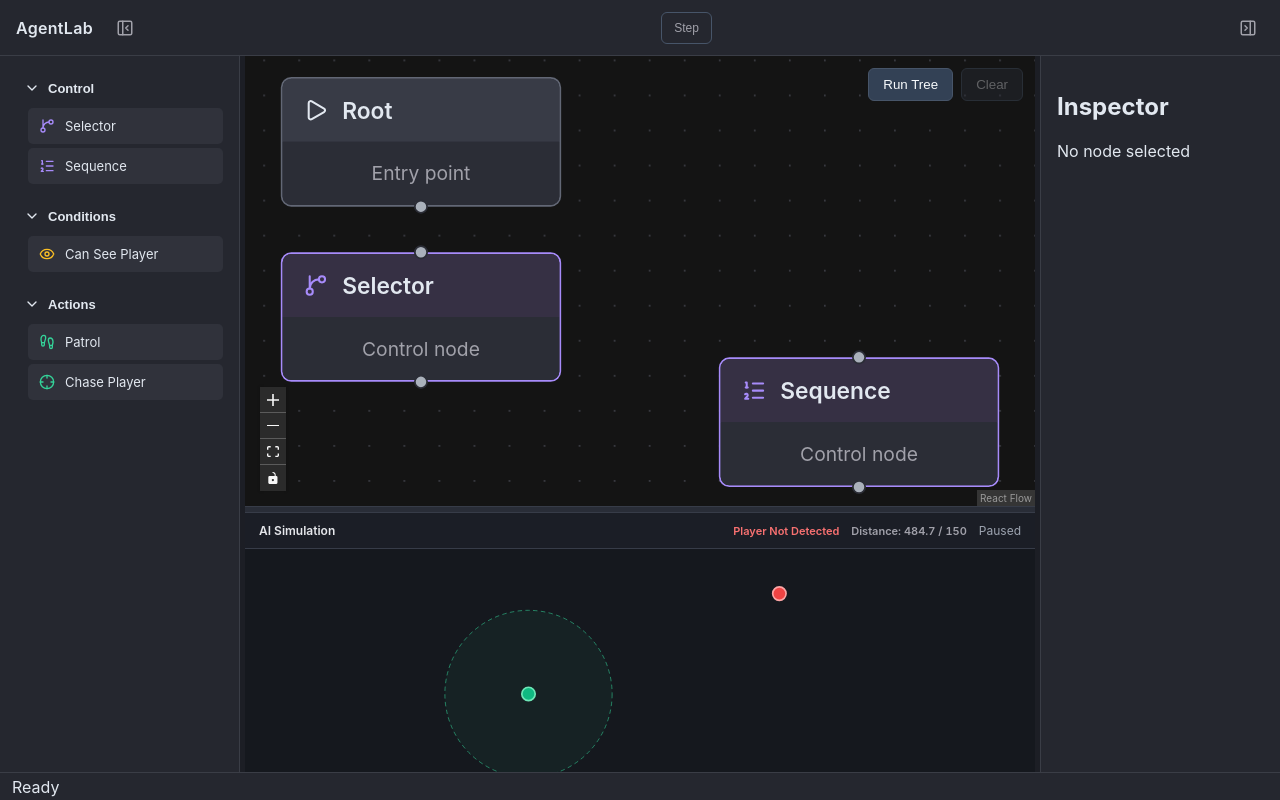
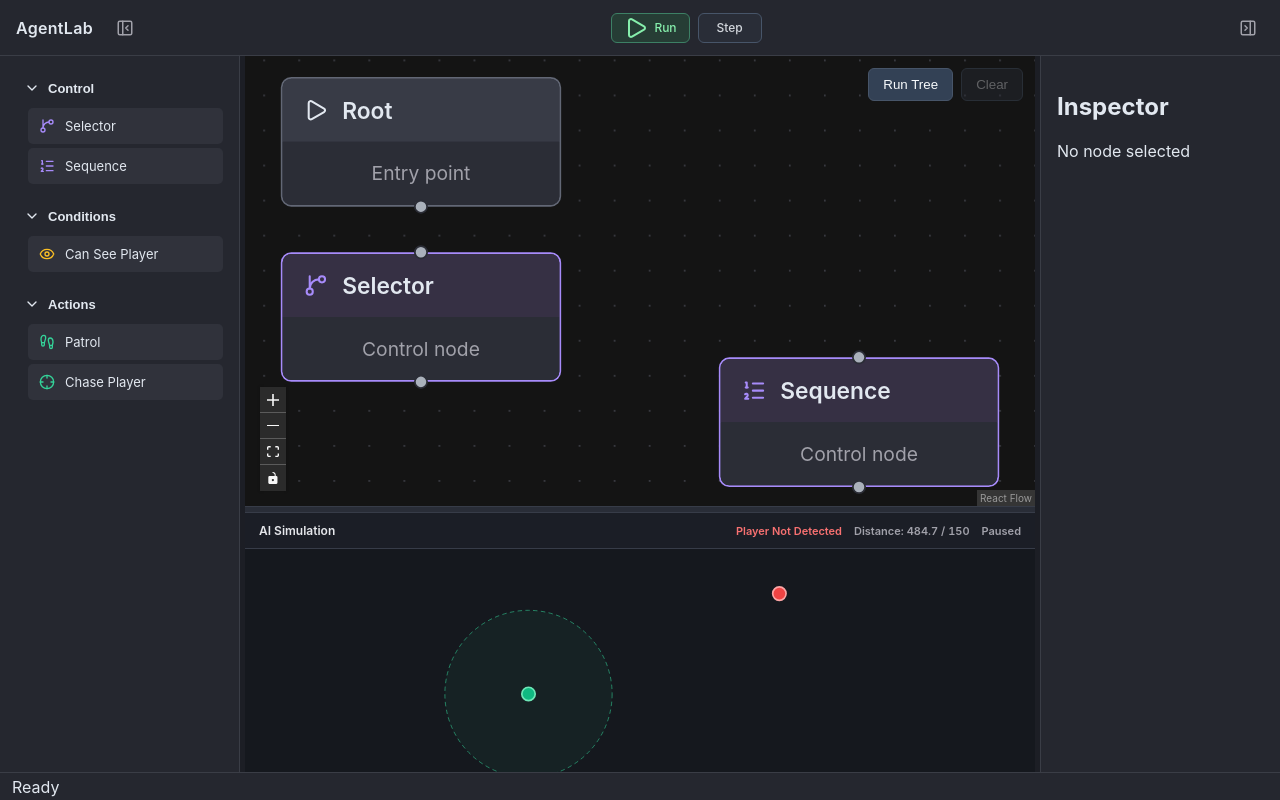
Before and after one commit to lolalolabob123/AgentLab, a React (Vite) app in the folder agentlab/: page / in a window 1280 px wide. Built offline with nearby package versions, Linux system fonts and the light colour scheme.

Commit message:
added automatic simulation running and state updating

```diff
--- a/agentlab/src/App.tsx
+++ b/agentlab/src/App.tsx
@@ -1,5 +1,5 @@
-import { useCallback, useRef, useState } from "react";
-import { PanelLeftClose, PanelLeftOpen, PanelRightClose, PanelRightOpen } from "lucide-react";
+import { useCallback, useRef, useState, useEffect } from "react";
+import { PanelLeftClose, PanelLeftOpen, PanelRightClose, PanelRightOpen, Play, Pause } from "lucide-react";
 import NodeLibrary from "./components/NodeLibrary";
 import { nodeDefinitions } from "./data/nodeDefinitions";
 import Inspector from "./components/Inspector";
@@ -11,6 +11,7 @@ import type { Position } from "./engine/simulation/detection";
 import { INITIAL_PLAYER_POSITION, INITIAL_AGENT_POSITION } from "./engine/simulation/world";
 import type { BehaviourEditorHandle } from "./components/BehaviourEditor";
 import { moveTowards } from "./engine/simulation/movement";
+import { getPatrolTarget } from "./engine/simulation/patrol";
 
 function App() {
 
@@ -51,11 +52,16 @@ function App() {
     INITIAL_AGENT_POSITION
   );
 
+  const [patrolAngle, setPatrolAngle] = useState(0);
+
   const selectedNode = nodeDefinitions.find(
     (node) => node.id === selectedNodeId
   );
 
+  const [isSimulationRunning, setIsSimulationRunning] = useState(false);
+
   const behaviourEditorRef = useRef<BehaviourEditorHandle>(null);
+  const simulationStepRef = useRef<(deltaTime?: number) => void>(() => {});
 
   const handleAddNode = (id: string) => {
     setNodeToAdd({
@@ -160,7 +166,7 @@ function App() {
 
 
 
-const handleStepSimulation = () => {
+  const handleStepSimulation = (deltaTime = 0.5) => {
     const behaviour =
       behaviourEditorRef.current?.getActiveBehaviour();
 
@@ -172,7 +178,6 @@ const handleStepSimulation = () => {
     console.log("Active AI behaviour:", behaviour.variant);
 
     if (behaviour.variant === "chase-player") {
-        const deltaTime = 0.5;
 
       const chaseSpeed =
         typeof behaviour.data.chaseSpeed === "number"
@@ -223,9 +228,63 @@ const handleStepSimulation = () => {
         return nextPosition;
       });
     }
+
+    if (behaviour.variant === "patrol") {
+      const deltaTime = 0.5;
+
+      const patrolSpeed =
+        typeof behaviour.data.speed === "number"
+          ? behaviour.data.speed
+          : 2;
+      const patrolRadius =
+        typeof behaviour.data.patrolRadius === "number"
+          ? behaviour.data.patrolRadius
+          : 100;
+
+      const target = getPatrolTarget(
+        INITIAL_AGENT_POSITION,
+        patrolRadius,
+        patrolAngle
+      );
+
+      const movementSpeed = patrolSpeed * 25;
+
+      const nextPosition = moveTowards(
+        agentPosition,
+        target,
+        movementSpeed,
+        deltaTime
+      );
+
+      setAgentPosition(nextPosition);
+
+      const distanceToTarget = Math.hypot(
+        target.x - nextPosition.x,
+        target.y - nextPosition.y
+      );
+
+      if (distanceToTarget < 1) {
+        setPatrolAngle((currentAngle) =>
+          (currentAngle + Math.PI / 2) % (Math.PI * 2))
+      };
+    }
   };
 
+  simulationStepRef.current = handleStepSimulation;
 
+  useEffect(() => {
+    if (!isSimulationRunning) {
+      return;
+    }
+
+    const interval = window.setInterval(() => {
+      simulationStepRef.current(0.05);
+    }, 50);
+
+    return () => {
+      window.clearInterval(interval);
+    };
+  });
 
   return (
     <div className="app">
@@ -249,14 +308,32 @@ const handleStepSimulation = () => {
           </button>
         </div>
 
+        <div className="simulation-controls">
+          <button
+            type="button"
+            className={`toolbar-button simulation-run-button ${isSimulationRunning ? "is-running" : ""
+              }`}
+            onClick={() => setIsSimulationRunning((running) => !running)}
+            title={isSimulationRunning ? "Pause Simulation" : "Run Simulation"}
+          >
+            {isSimulationRunning ? (
+              <Pause size={14} />
+            ) : (
+              <Play size={24} />
+            )}
+            <span>{isSimulationRunning ? "Pause" : "Run"}</span>
+          </button>
+
           <button
             type="button"
             className="toolbar-button simulation-step-button"
             onClick={handleStepSimulation}
+            disabled={isSimulationRunning}
             title="Advance simulation by 0.5 seconds"
           >
             Step
           </button>
+        </div>
 
         <button
           type="button"
@@ -335,7 +412,9 @@ const handleStepSimulation = () => {
                 <SimulationViewport
                   agentPosition={agentPosition}
                   playerPosition={playerPosition}
-                  onPlayerPositionChange={setPlayerPosition} />
+                  onPlayerPositionChange={setPlayerPosition}
+                  isRunning={isSimulationRunning}
+                />
               </div>
             </div>
           </main>
--- a/agentlab/src/components/BehaviourEditor.tsx
+++ b/agentlab/src/components/BehaviourEditor.tsx
@@ -30,6 +30,7 @@ import type { Position } from "../engine/simulation/detection";
 import { canSeePlayer } from "../engine/simulation/detection";
 import { DEFAULT_DETECTION_RANGE } from "../engine/simulation/world";
 import { getActiveAction } from "../engine/behaviour-tree/getActiveAction";
+import { loadBehaviourTree, saveBehaviourTree } from "../engine/persistence/treeStorage";
 
 const nodeTypes = {
     root: RootNode,
@@ -113,8 +114,19 @@ const BehaviourEditor = forwardRef<
     BehaviourEditorHandle,
     BehaviourEditorProps
 >(function BehaviourEditor({ nodeToAdd, nodeToDelete, nodeDataUpdate, onSelectCanvasNode, onClearCanvasSelection, playerPosition, agentPosition }, ref) {
-    const [nodes, setNodes, onNodesChange] = useNodesState<Node>(initialNodes);
-    const [edges, setEdges, onEdgesChange] = useEdgesState<Edge>([]);
+
+    const [savedTree] = useState(() => loadBehaviourTree());
+
+    const [nodes, setNodes, onNodesChange] =
+        useNodesState<Node>(savedTree?.nodes ?? initialNodes);
+
+    const [edges, setEdges, onEdgesChange] =
+        useEdgesState<Edge>(savedTree?.edges ?? []);
+
+    useEffect(() => {
+        saveBehaviourTree(nodes, edges);
+    }, [nodes, edges]);
+
     const [executionTrace, setExecutionTrace] = useState<NodeExecutionResult[]>([]);
 
     const { screenToFlowPosition, deleteElements, getNode } = useReactFlow();
--- a/agentlab/src/components/SimulationViewport.css
+++ b/agentlab/src/components/SimulationViewport.css
@@ -118,3 +118,8 @@
     height: 100%;
     background: #15181e;
 }
+
+.simulation-playback-status {
+    color: #a1a1aa;
+    font-size: 11px;
+}
--- a/agentlab/src/components/SimulationViewport.tsx
+++ b/agentlab/src/components/SimulationViewport.tsx
@@ -15,12 +15,14 @@ type SimulationViewportProps = {
     agentPosition: Position;
     playerPosition: Position;
     onPlayerPositionChange: (position: Position) => void;
+    isRunning: boolean;
 };
 
 export default function SimulationViewport({
     agentPosition,
     playerPosition,
     onPlayerPositionChange,
+    isRunning,
 }: SimulationViewportProps) {
 
     const playerDetected = canSeePlayer(
@@ -128,7 +130,9 @@ export default function SimulationViewport({
                         Distance: {playerDistance.toFixed(1)} / {DEFAULT_DETECTION_RANGE}
                     </span>
 
-                    <span className="simulation-status">Paused</span>
+                    <span className="simulation-playback-status">
+                        {isRunning ? "Running" : "Paused"}
+                    </span>
                 </div>
             </div>
 
--- /dev/null
+++ b/agentlab/src/engine/persistence/treeStorage.ts
@@ -0,0 +1,53 @@
+import type {Node, Edge} from "@xyflow/react";
+
+const STORAGE_KEY = "agentlab-behaviour-tree";
+
+export type SavedBehaviourTree = {
+    nodes: Node[];
+    edges: Edge[];
+};
+
+export function saveBehaviourTree(
+    nodes: Node[],
+    edges: Edge[]
+): void {
+    const tree: SavedBehaviourTree = {
+        nodes,
+        edges,
+    };
+
+    localStorage.setItem(
+        STORAGE_KEY,
+        JSON.stringify(tree)
+    );
+}
+
+export function loadBehaviourTree(): SavedBehaviourTree | null {
+    try {
+        const saved = localStorage.getItem(STORAGE_KEY);
+
+        if (!saved) {
+            return null;
+        }
+
+        const parsed: unknown = JSON.parse(saved);
+
+        if (
+            typeof parsed !== "object" ||
+            parsed === null ||
+            !("nodes" in parsed) ||
+            !Array.isArray(parsed.nodes) ||
+            !("edges" in parsed) ||
+            !Array.isArray(parsed.edges)
+        ) {
+            return null;
+        }
+
+        return {
+            nodes: parsed.nodes as Node[],
+            edges: parsed.edges as Edge[],
+        };
+    } catch {
+        return null;
+    }
+}
--- /dev/null
+++ b/agentlab/src/engine/simulation/patrol.ts
@@ -0,0 +1,12 @@
+import type {Position} from "./detection";
+
+export function getPatrolTarget(
+    center: Position,
+    radius: number,
+    angle: number
+): Position {
+    return {
+        x: center.x + Math.cos(angle) * radius,
+        y: center.y + Math.sin(angle) * radius,
+    };
+}
--- a/agentlab/src/index.css
+++ b/agentlab/src/index.css
@@ -572,9 +572,68 @@ body {
   overflow: hidden;
 }
 
-.simulation-step-button {
+
+/* Simulation toolbar controls */
+
+.simulation-controls {
+  display: flex;
+  align-items: center;
+  gap: 8px;
+}
+
+.simulation-controls .toolbar-button {
   width: auto;
+  min-width: 64px;
+  height: 30px;
   padding: 0 12px;
+
+  display: inline-flex;
+  align-items: center;
+  justify-content: center;
+  gap: 6px;
+
+  border: 1px solid #475569;
+  border-radius: 6px;
+  background-color: #292d37;
+  color: #d1d5db;
+
+  font-family: inherit;
   font-size: 12px;
-  border: 1px solid #475569;
+  font-weight: 500;
+
+  transition:
+    background-color 0.15s ease,
+    border-color 0.15s ease;
 }
+
+.simulation-controls .toolbar-button:hover:not(:disabled) {
+  background-color: #373d49;
+  color: #f8fafc;
+}
+
+.simulation-controls .simulation-run-button {
+  background-color: #263d35;
+  border-color: #3d8065;
+  color: #86efac;
+}
+
+.simulation-controls .simulation-run-button:hover {
+  background-color: #315344;
+  color: #bbf7d0;
+}
+
+.simulation-controls .simulation-run-button.is-running {
+  background-color: #403825;
+  border-color: #947342;
+  color: #fcd34d;
+}
+
+.simulation-controls .simulation-run-button.is-running:hover {
+  background-color: #51462d;
+  color: #fde68a;
+}
+
+.simulation-controls .toolbar-button:disabled {
+  opacity: 0.4;
+  cursor: not-allowed;
+}
```
Lines whose indentation alone changed are shown as unchanged.
